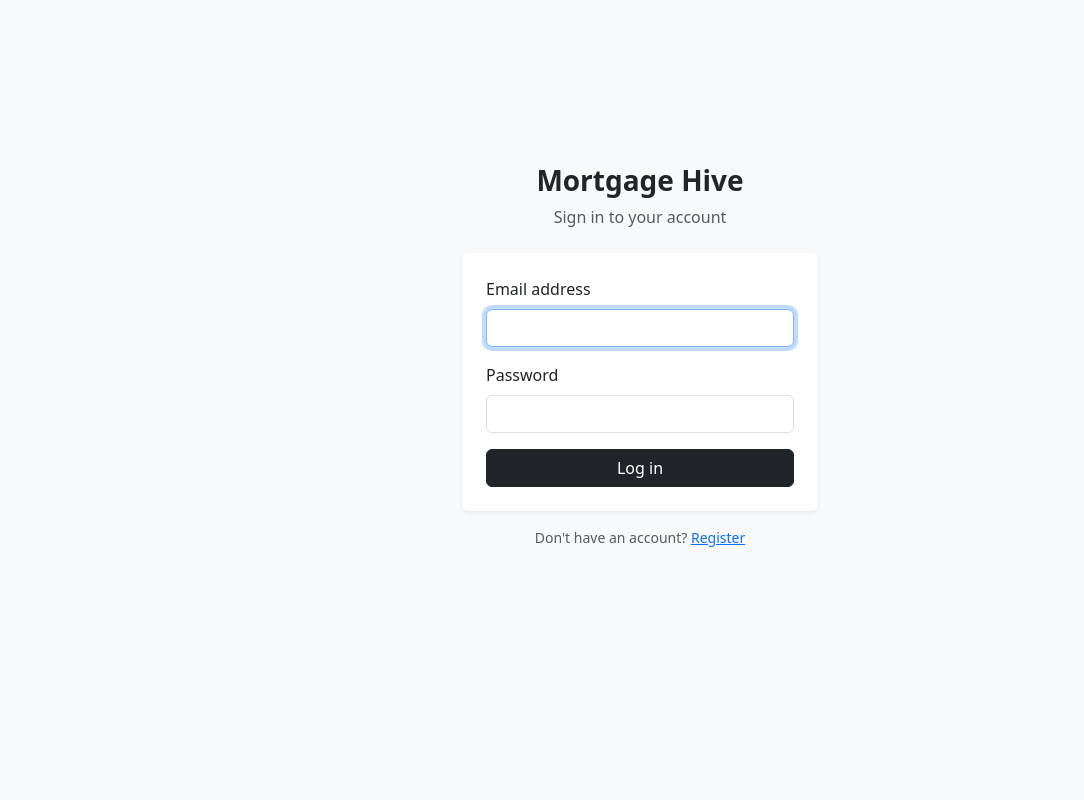
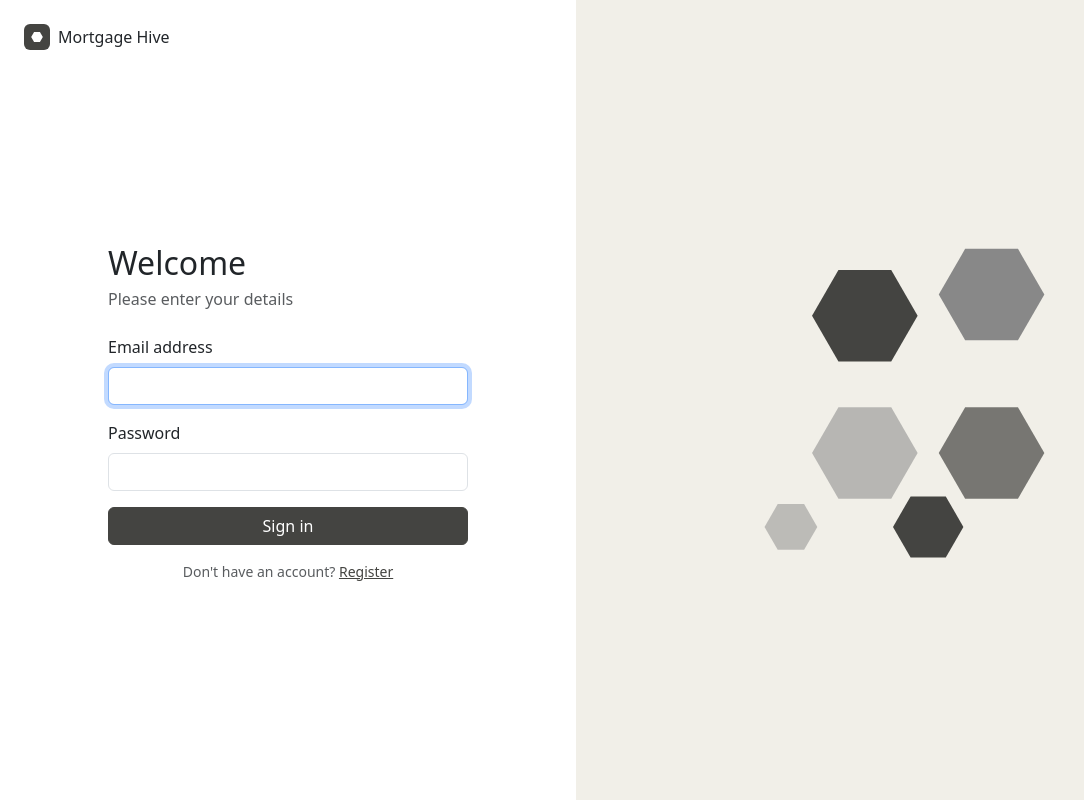
Before and after one commit to ssh-ura/BU-Final-Year-Project, a Flask app: page /login in a window 1280 px wide. Shown: the whole page, without its empty margins (0-1084 px from the left). Run offline with Flask 3, Linux system fonts and the light colour scheme.

Commit message:
Restyles Login page

```diff
--- a/static/css/style.css
+++ b/static/css/style.css
@@ -62,3 +62,25 @@ body {
 .text-slate {
     color: #444441;
 }
+
+.login-heading {
+    font-weight: 500;
+    font-size: 2rem;
+}
+
+.login-illustration {
+    background-color: #F1EFE8;
+}
+
+.btn-slate {
+    background-color: #444441;
+    color: #ffffff;
+    border-color: #444441;
+}
+
+.btn-slate:hover,
+.btn-slate:focus {
+    background-color: #2d2d2b;
+    color: #ffffff;
+    border-color: #2d2d2b;
+}
--- a/templates/base.html
+++ b/templates/base.html
@@ -62,6 +62,7 @@
     </nav>
     {% endblock %}
 
+    {% block main %}
     <main class="container my-4">
         {% with messages = get_flashed_messages(with_categories=true) %}
             {% for category, message in messages %}
@@ -74,6 +75,7 @@
 
         {% block content %}{% endblock %}
     </main>
+    {% endblock %}
 
     <script src="https://cdn.jsdelivr.net/npm/bootstrap@5.3.3/dist/js/bootstrap.bundle.min.js"></script>
     <script src="{{ url_for('static', filename='js/main.js') }}"></script>
--- a/templates/login.html
+++ b/templates/login.html
@@ -1,15 +1,32 @@
 {% extends "base.html" %}
 {% block title %}Login — Mortgage Hive{% endblock %}
 {% block navbar %}{% endblock %}
-{% block content %}
-<div class="row justify-content-center align-items-center" style="min-height: 85vh;">
-    <div class="col-sm-8 col-md-5 col-lg-4">
-        <div class="text-center mb-4">
-            <h3 class="fw-bold">Mortgage Hive</h3>
-            <p class="text-muted">Sign in to your account</p>
+{% block main %}
+<main class="d-flex flex-column flex-md-row" style="min-height: 100vh;">
+
+    <div class="bg-white d-flex flex-column" style="width: 45%; min-width: 320px;">
+        <div class="d-flex align-items-center gap-2 p-4">
+            <span class="app-logo-tile">
+                <svg width="14" height="14" viewBox="0 0 24 24" xmlns="http://www.w3.org/2000/svg" aria-hidden="true">
+                    <path d="M22,12 L17,20.66 L7,20.66 L2,12 L7,3.34 L17,3.34 Z" fill="#ffffff"/>
+                </svg>
+            </span>
+            <span class="app-brand-text">Mortgage Hive</span>
         </div>
-        <div class="card shadow-sm border-0">
-            <div class="card-body p-4">
+
+        <div class="flex-grow-1 d-flex align-items-center justify-content-center px-4 pb-5">
+            <div class="w-100" style="max-width: 360px;">
+                {% with messages = get_flashed_messages(with_categories=true) %}
+                    {% for category, message in messages %}
+                        <div class="alert alert-{{ 'danger' if category == 'error' else 'success' }}" role="alert">
+                            {{ message }}
+                        </div>
+                    {% endfor %}
+                {% endwith %}
+
+                <h1 class="mb-1 login-heading">Welcome</h1>
+                <p class="text-muted mb-4">Please enter your details</p>
+
                 <form method="POST" class="needs-validation" novalidate>
                     <div class="mb-3">
                         <label for="email" class="form-label">Email address</label>
@@ -21,15 +38,33 @@
                         <input type="password" class="form-control" id="password" name="password" required>
                         <div class="invalid-feedback">Please enter your password.</div>
                     </div>
-                    <div class="d-grid">
-                        <button type="submit" class="btn btn-dark">Log in</button>
+                    <div class="d-grid mb-3">
+                        <button type="submit" class="btn btn-slate">Sign in</button>
                     </div>
                 </form>
+
+                <p class="text-center text-muted small mb-0">
+                    Don't have an account? <a href="{{ url_for('register') }}" class="text-slate">Register</a>
+                </p>
             </div>
         </div>
-        <p class="text-center mt-3 text-muted small">
-            Don't have an account? <a href="{{ url_for('register') }}">Register</a>
-        </p>
     </div>
-</div>
+
+    <div class="d-none d-md-flex flex-grow-1 align-items-center justify-content-center login-illustration">
+        <svg viewBox="0 0 400 400" xmlns="http://www.w3.org/2000/svg" style="max-width: 60%; height: auto;" aria-hidden="true">
+            <defs>
+                <symbol id="hex-shape" viewBox="0 0 24 24">
+                    <path d="M22,12 L17,20.66 L7,20.66 L2,12 L7,3.34 L17,3.34 Z"/>
+                </symbol>
+            </defs>
+            <use href="#hex-shape" x="80"  y="60"  width="120" height="120" fill="#444441"/>
+            <use href="#hex-shape" x="200" y="40"  width="120" height="120" fill="#888888"/>
+            <use href="#hex-shape" x="200" y="190" width="120" height="120" fill="#444441" opacity="0.7"/>
+            <use href="#hex-shape" x="80"  y="190" width="120" height="120" fill="#888888" opacity="0.55"/>
+            <use href="#hex-shape" x="160" y="280" width="80"  height="80"  fill="#444441"/>
+            <use href="#hex-shape" x="40"  y="290" width="60"  height="60"  fill="#888888" opacity="0.5"/>
+        </svg>
+    </div>
+
+</main>
 {% endblock %}
```
